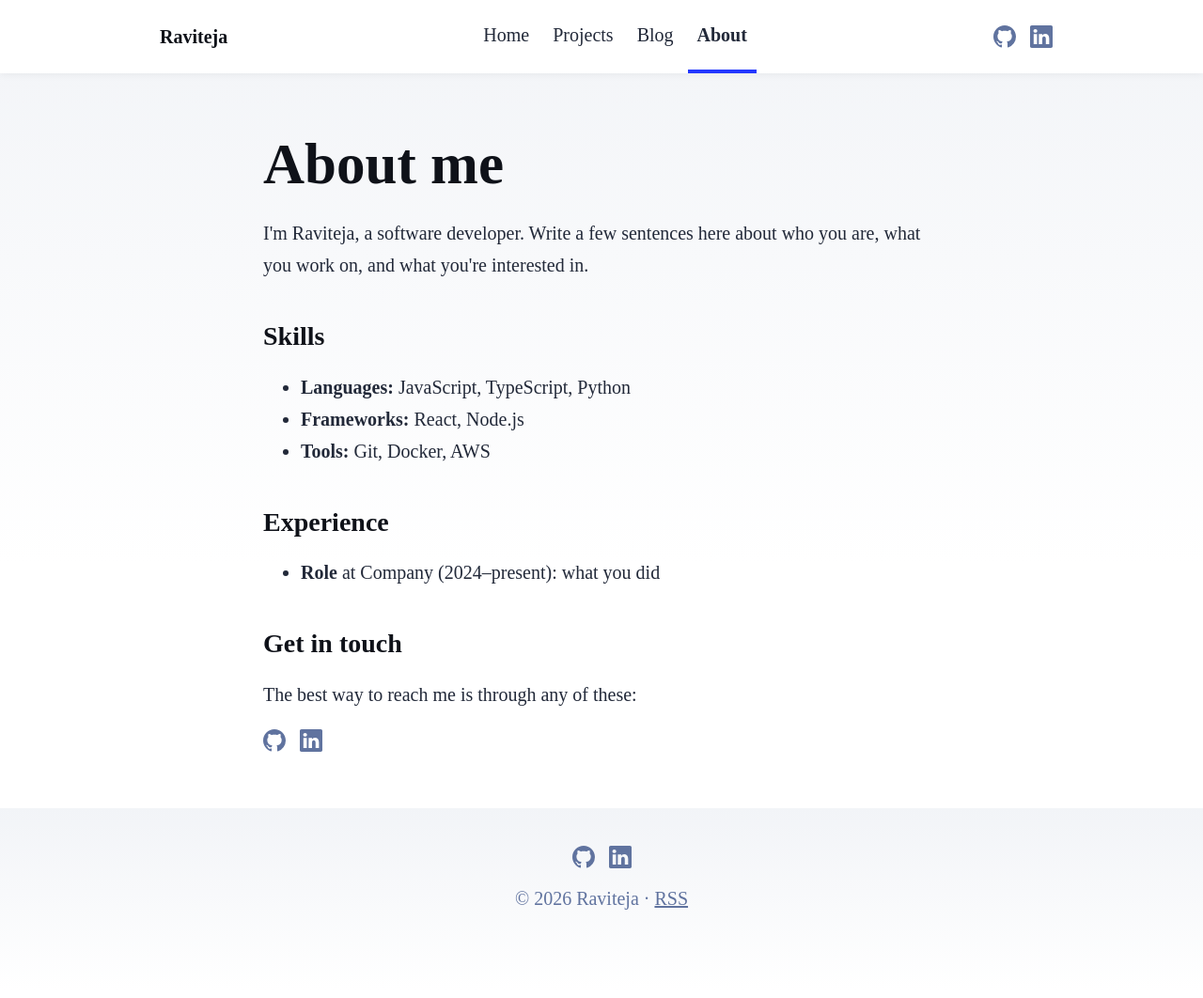
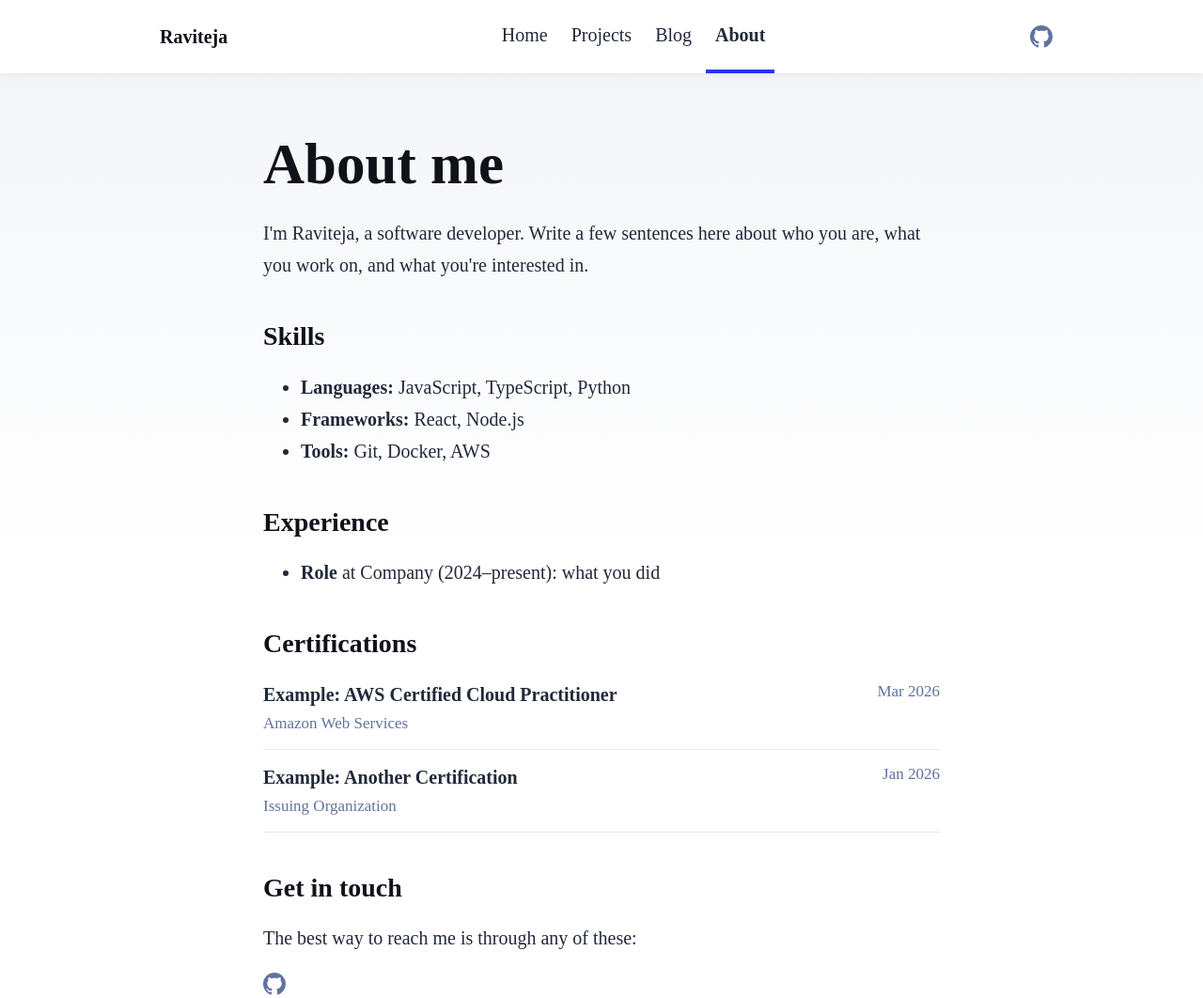
Before and after one commit to RaviTejaNalluri/portfolio, an Astro site: page /about in a window 1280 px wide. Shown: the top 1062 px of the page at 94% size. Built offline with nearby package versions, Linux system fonts and the light colour scheme; Astro itself is replaced by a stand-in of ours.

Commit message:
Added certifications section

```diff
--- /dev/null
+++ b/src/components/CertificationList.astro
@@ -0,0 +1,52 @@
+---
+import { certifications } from '../data/certifications';
+---
+
+<ul class="certs">
+	{
+		certifications.map((c) => (
+			<li>
+				<div>
+					<strong>{c.name}</strong>
+					<span class="issuer">{c.issuer}</span>
+				</div>
+				<div class="right">
+					<span class="date">{c.date}</span>
+					{c.credentialUrl && (
+						<a href={c.credentialUrl} target="_blank" rel="noopener noreferrer">
+							Verify ↗
+						</a>
+					)}
+				</div>
+			</li>
+		))
+	}
+</ul>
+<style>
+	.certs {
+		list-style: none;
+		padding: 0;
+		margin: 0;
+	}
+	.certs li {
+		display: flex;
+		justify-content: space-between;
+		gap: 1em;
+		flex-wrap: wrap;
+		padding: 0.6em 0;
+		border-bottom: 1px solid rgb(var(--gray-light));
+	}
+	.issuer {
+		display: block;
+		color: rgb(var(--gray));
+		font-size: 0.85em;
+	}
+	.right {
+		text-align: right;
+		font-size: 0.85em;
+	}
+	.date {
+		display: block;
+		color: rgb(var(--gray));
+	}
+</style>
--- a/src/consts.ts
+++ b/src/consts.ts
@@ -12,7 +12,7 @@ export const AUTHOR = {
 
 // Leave a link as '' to hide it.
 export const SOCIALS = {
-	github: 'https://github.com/', // TODO: your GitHub profile
-	linkedin: 'https://www.linkedin.com/in/', // TODO: your LinkedIn profile
+	github: 'https://github.com/RaviTejaNalluri',
+	linkedin: '', // hidden
 	x: '',
 };
--- /dev/null
+++ b/src/data/certifications.ts
@@ -0,0 +1,22 @@
+// Add your certifications here. They appear on the About page, newest first.
+
+export type Certification = {
+	name: string;
+	issuer: string;
+	date: string; // e.g. '2026-03' or 'Mar 2026'
+	credentialUrl?: string; // link to verify (Credly, Coursera, etc.)
+};
+
+export const certifications: Certification[] = [
+	{
+		name: 'Example: AWS Certified Cloud Practitioner',
+		issuer: 'Amazon Web Services',
+		date: 'Mar 2026',
+		credentialUrl: '',
+	},
+	{
+		name: 'Example: Another Certification',
+		issuer: 'Issuing Organization',
+		date: 'Jan 2026',
+	},
+];
--- a/src/pages/about.astro
+++ b/src/pages/about.astro
@@ -2,6 +2,7 @@
 import BaseHead from '../components/BaseHead.astro';
 import Footer from '../components/Footer.astro';
 import Header from '../components/Header.astro';
+import CertificationList from '../components/CertificationList.astro';
 import SocialLinks from '../components/SocialLinks.astro';
 import { AUTHOR, SITE_TITLE } from '../consts';
 ---
@@ -30,6 +31,8 @@ import { AUTHOR, SITE_TITLE } from '../consts';
 			<ul>
 				<li><strong>Role</strong> at Company (2024–present): what you did</li>
 			</ul>
+			<h2>Certifications</h2>
+			<CertificationList />
 			<h2>Get in touch</h2>
 			<p>The best way to reach me is through any of these:</p>
 			<SocialLinks />
```
